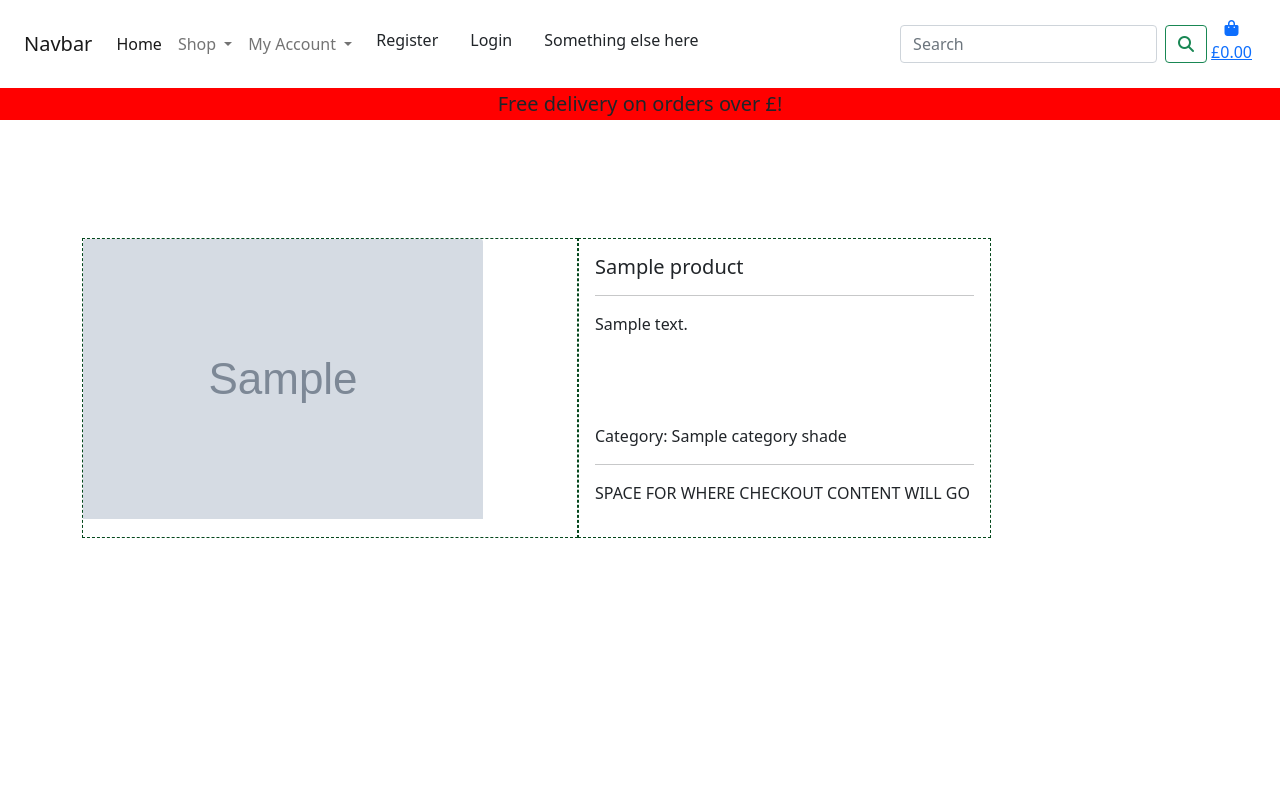
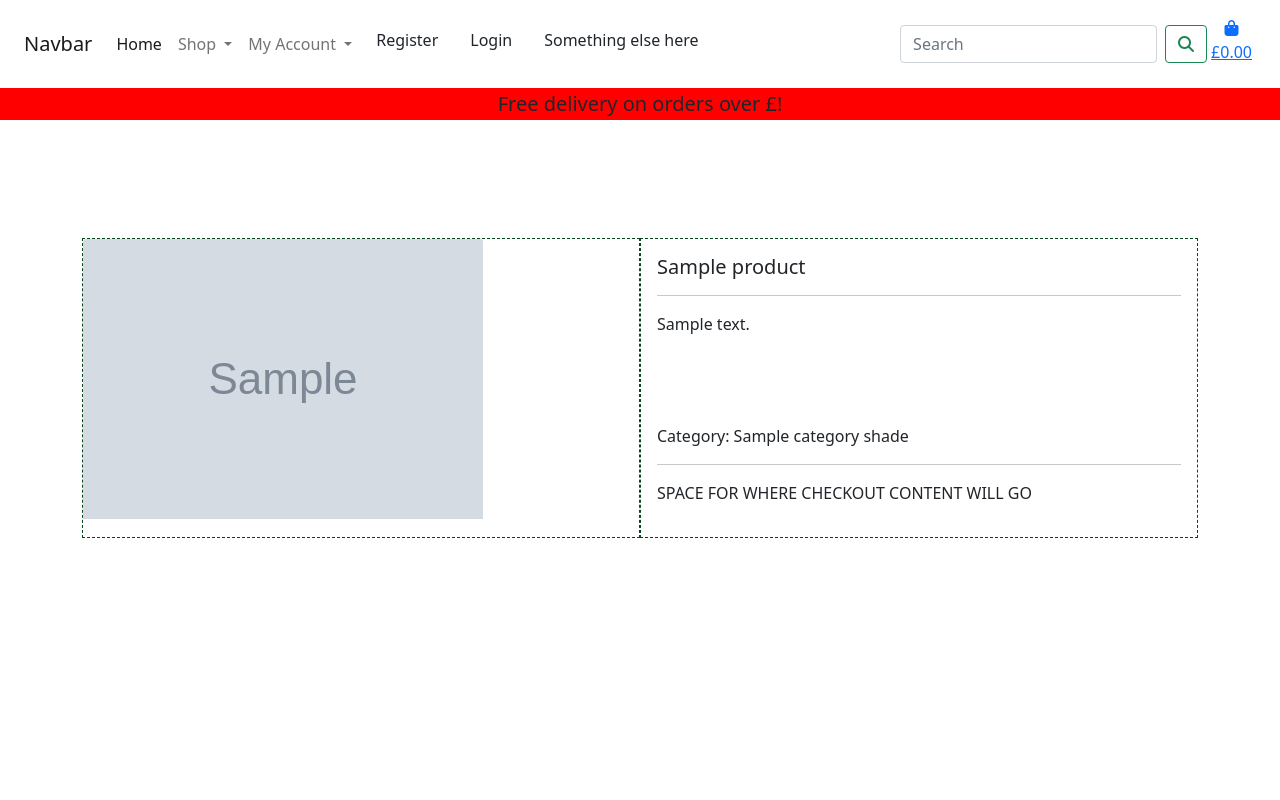
Before and after one commit to Abelyem/MS4, a Django app: page /products/1 in a window 1280 px wide. Run offline with Django 3.2, Linux system fonts and the light colour scheme; tables that the repository leaves empty hold one stand-in row (values such as "Sample post"); grey boxes marked "Sample" are stand-in pictures; some libraries are stand-ins or nearby versions.

Commit message:
added background color to dropdown items on hover, so colour remains consistent. Also added font-weight so there is an indication on which item user is hovered over

```diff
--- a/static/css/base.css
+++ b/static/css/base.css
@@ -16,6 +16,11 @@ body {
     background-color: #efebdf;
 }
 
+.dropdown-item:hover {
+    background-color: #efebdf;
+    font-weight: 500;
+}
+
 .fixed-top {
     background-color: #fff;
 }
@@ -31,7 +36,7 @@ from a previous incomplete portfolio project of my own -- https://abel-portfolio
 
 .mask-info-container {
     display: grid;
-    grid-template-columns: 1.2fr 1fr 0.5fr;
+    grid-template-columns: 1fr 1fr;
     grid-template-areas:
     'mask-img mask-info';
     padding-top: 10vw;
```
